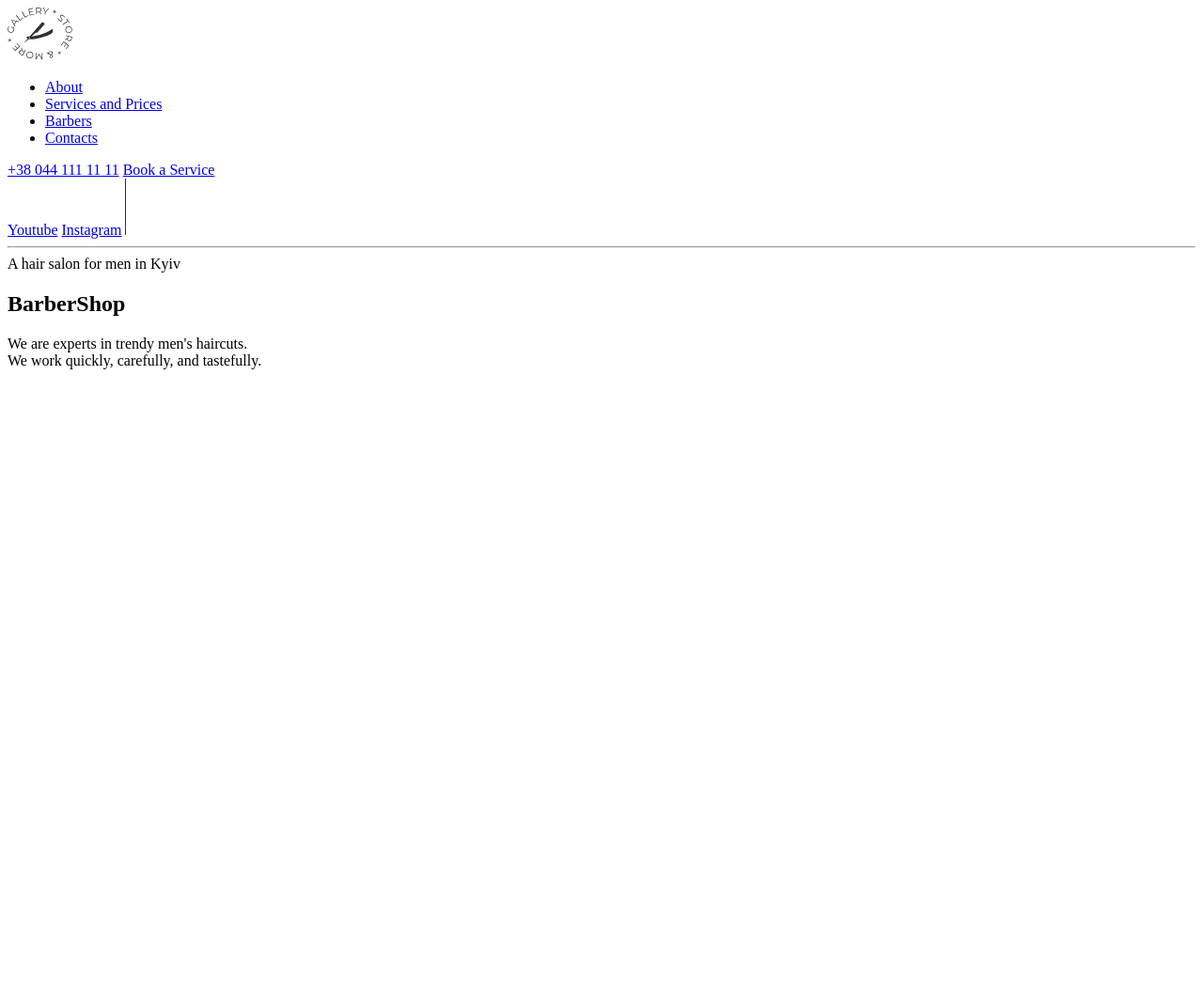
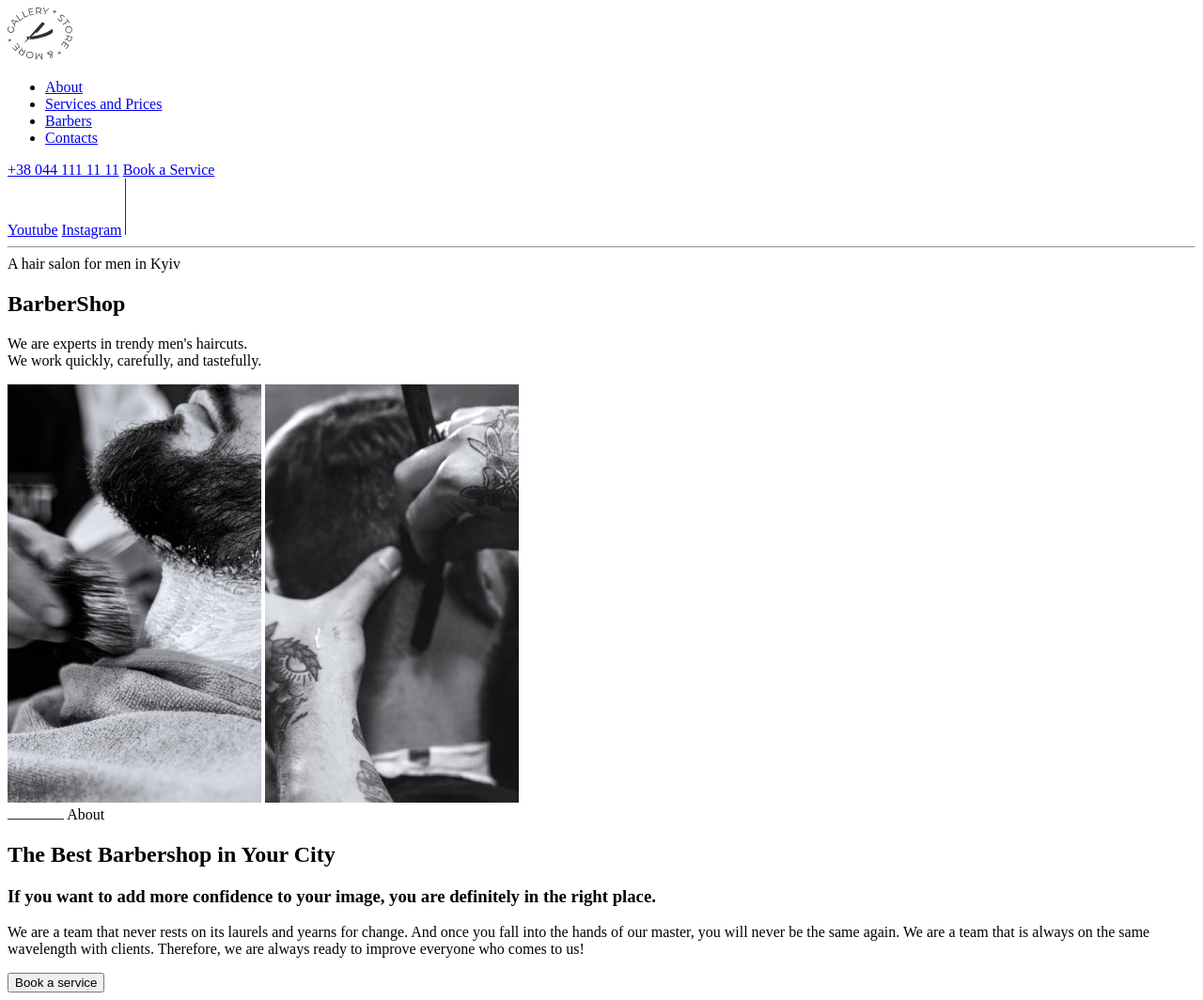
Before and after one commit to cristinamacicasan/barber, a plain HTML site: page index.html in a window 1280 px wide. Shown: the whole page at 94% size. Before the commit the page ends 800 px from the top, so only its background shows below. Drawn offline with Linux system fonts and the light colour scheme.

Commit message:
update index

```diff
--- a/index.html
+++ b/index.html
@@ -19,14 +19,14 @@
           <li><a href="#">Contacts</a></li>
         </ul>
       </nav>
-      <a href="tel:+38 044 111 11 11">+38 044 111 11 11</a>
+      <a href="tel:+380441111111">+38 044 111 11 11</a>
       <a href="https://goit.global/ro/contacts/" target="_blank"
         >Book a Service</a
       >
       <section>
         <a href="https://www.youtube.com/" target="_blank">Youtube</a>
         <a href="https://www.instagram.com/" target="_blank">Instagram</a>
-        <img src="./images/social-media-dash.png.png" alt="separator" />
+        <img src="./images/vertical-dash.svg" alt="vertical-dash" />
       </section>
     </header>
 
@@ -40,6 +40,40 @@
           We work quickly, carefully, and tastefully.
         </p>
       </section>
+
+      <!--About section-->
+      <section>
+        <div>
+          <img
+            src="./images/barber-img-1.png.png"
+            alt="Frizer pune spuma de ras"
+          />
+          <img
+            src="./images/barber-img-2.png.png"
+            alt="Frizer barbiereste cu briceag"
+          />
+        </div>
+
+        <div>
+          <img src="./images/horizontal-dash.svg" alt="horizontal-dash" />
+          <span>About</span>
+        </div>
+
+        <h2>The Best Barbershop in Your City</h2>
+        <h3>
+          If you want to add more confidence to your image, you are definitely
+          in the right place.
+        </h3>
+        <p>
+          We are a team that never rests on its laurels and yearns for change.
+          And once you fall into the hands of our master, you will never be the
+          same again. We are a team that is always on the same wavelength with
+          clients. Therefore, we are always ready to improve everyone who comes
+          to us!
+        </p>
+
+        <button>Book a service</button>
+      </section>
     </main>
   </body>
 </html>
```
Also changed, not shown: images/barber-img-1.png.png (added), images/barber-img-2.png.png (added), images/horizontal-dash.svg (added), images/social-media-dash.png.png (deleted), images/vertical-dash.svg (added).
